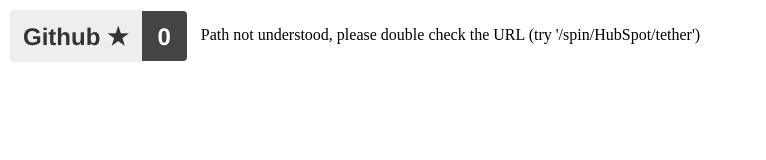
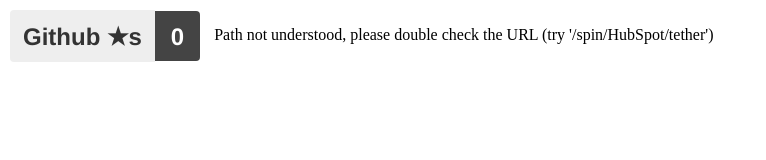
Before and after one commit to HubSpot/hubstar, a website: page 404.html in a window 1280 px wide. Shown: the whole page, without its empty margins (0-766 px from the left). Drawn offline with Linux system fonts and the light colour scheme.

Commit message:
Bold new world

```diff
--- a/404.html
+++ b/404.html
@@ -10,7 +10,7 @@
   </head>
   <body>
     <div class="content">
-      <div class="label">Github ★</div><div class="odometer">0</div>
+      <div class="label">Github ★s</div><div class="odometer">0</div>
       <div class="subtitle"></div>
     </div>
 
```
